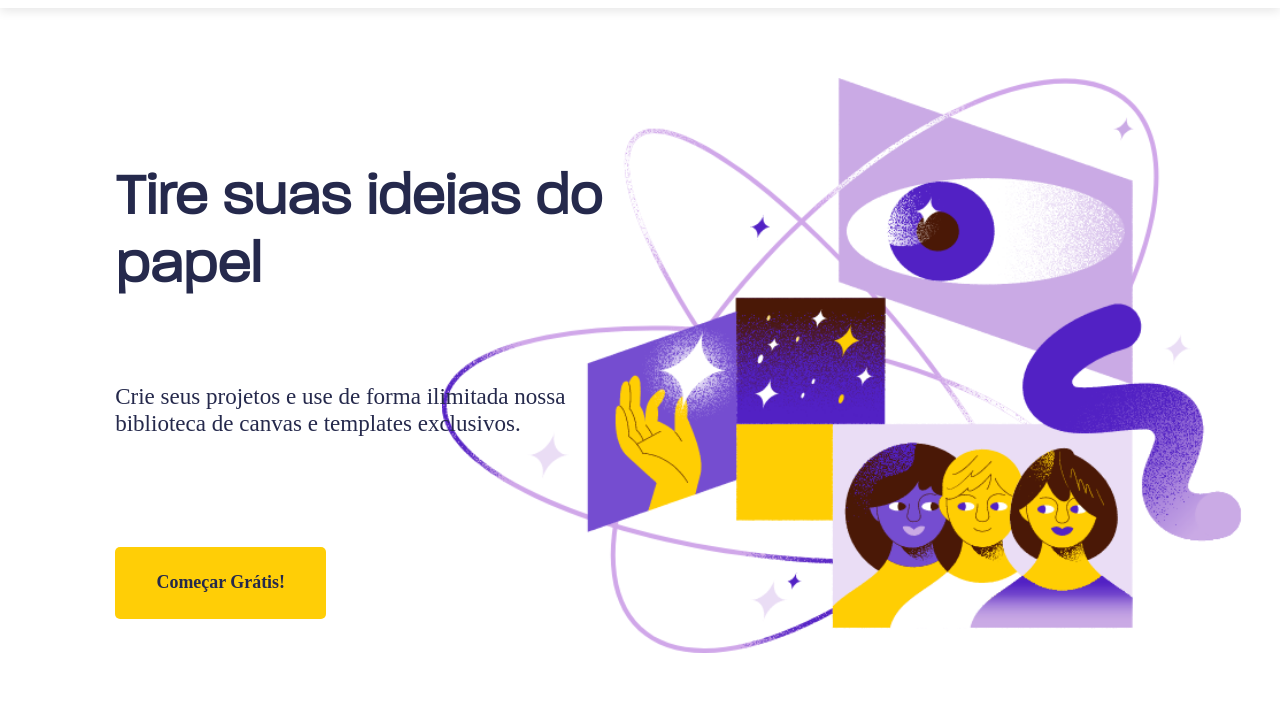
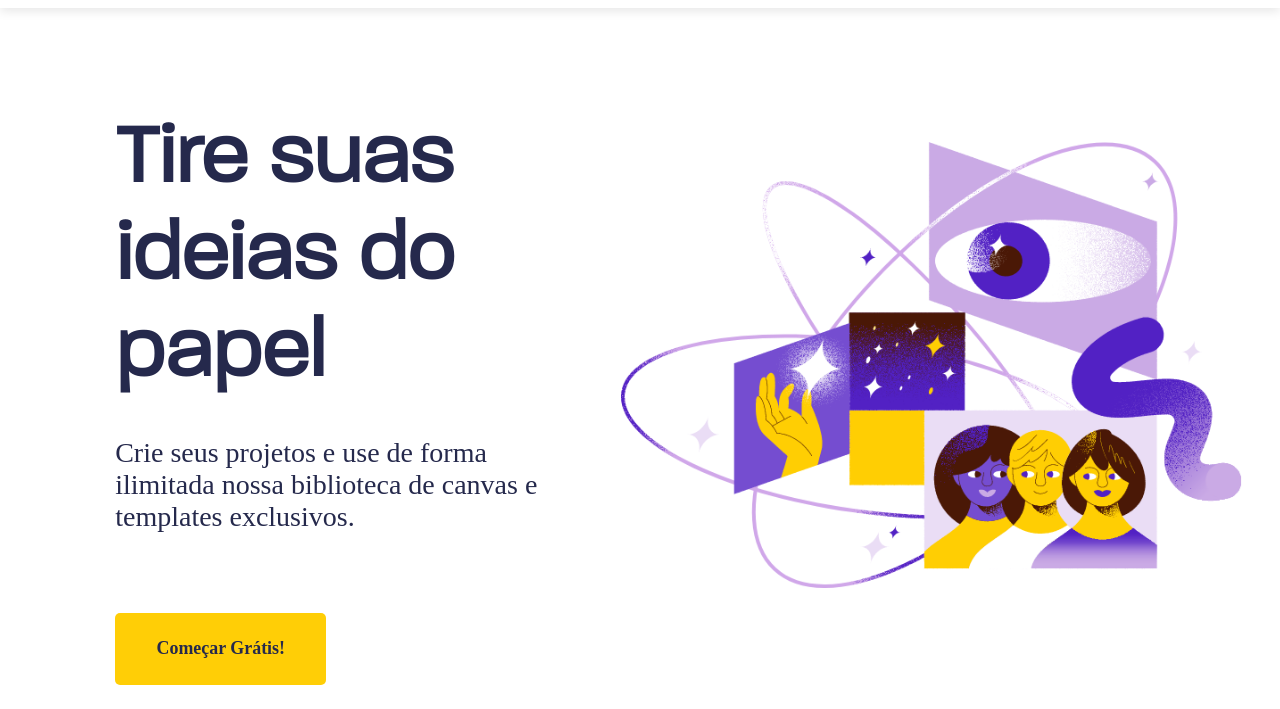
Before and after one commit to rdannog/strytegy_landing-page, a plain HTML site: page index.html in a window 1280 px wide. Shown: the part 91-800 px from the top of the page. Drawn offline with Linux system fonts and the light colour scheme; a web font is replaced by a local one.

Commit message:
ref main intro style

```diff
--- a/assets/style/style.css
+++ b/assets/style/style.css
@@ -92,29 +92,32 @@
     background-image: url('../img/Grupo\ 10149.png');
     background-repeat: no-repeat;
     background-position: right;
-    background-size: 100vh;
+    background-size: 50% auto;
 }
 .main__intro{
-    width: 50%;
+    width: 55%;
     height: 100%;
     padding-left: 9vw;
-    padding-top: 3.7vh;
     display: flex;
     flex-direction: column;
-    justify-content: space-evenly;
+    justify-content: center;
 }
 .main__intro--title{
     font-family: 'Paralucent';
     font-weight: bolder;
-    font-size: 3vw;
+    font-size: 6.89vh;
+    margin-bottom: 5vh;
 }
 .main__intro--subtitle{
+    width: 80%;
     font-family: 'Soleto';
-    font-size: 1.8vw;
+    font-size: 3.5vh;
+    margin-bottom: 2vh;
 }
 .main__intro--button{
     width:16.5vw;
     height: 9vh;
+    margin-top: 5vh;
 }
 .main__intro--button:hover, .main__intro--yellow-button{
     width:17.5vw;
```
